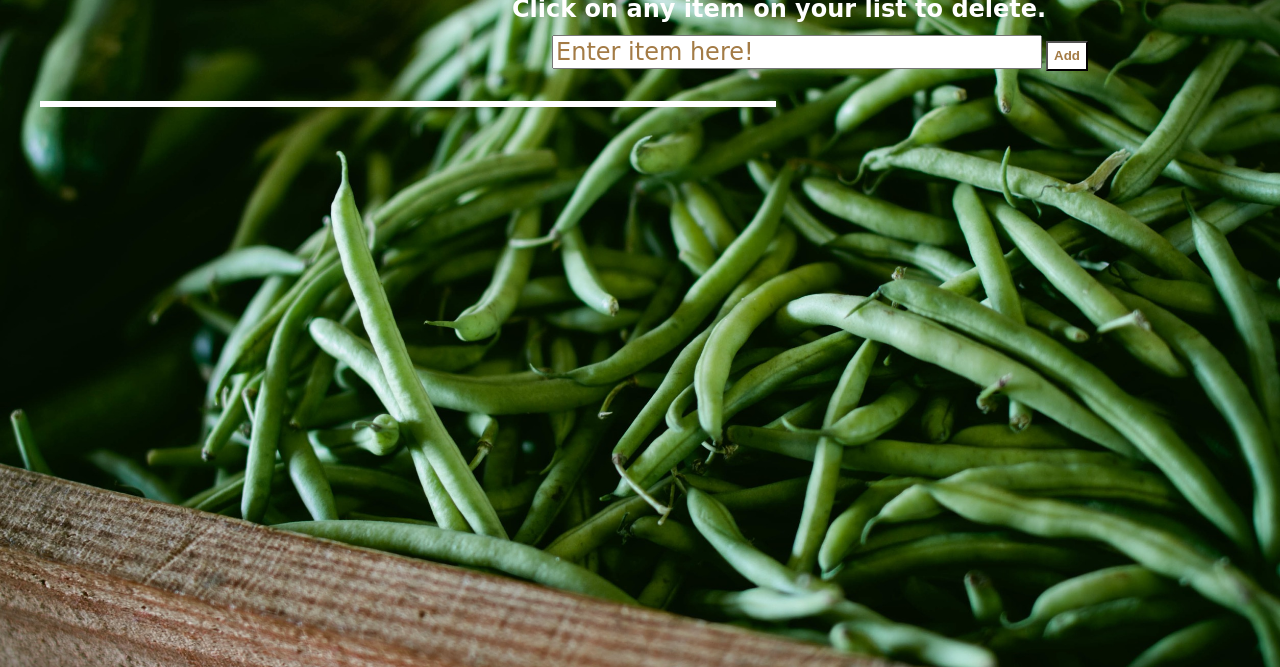
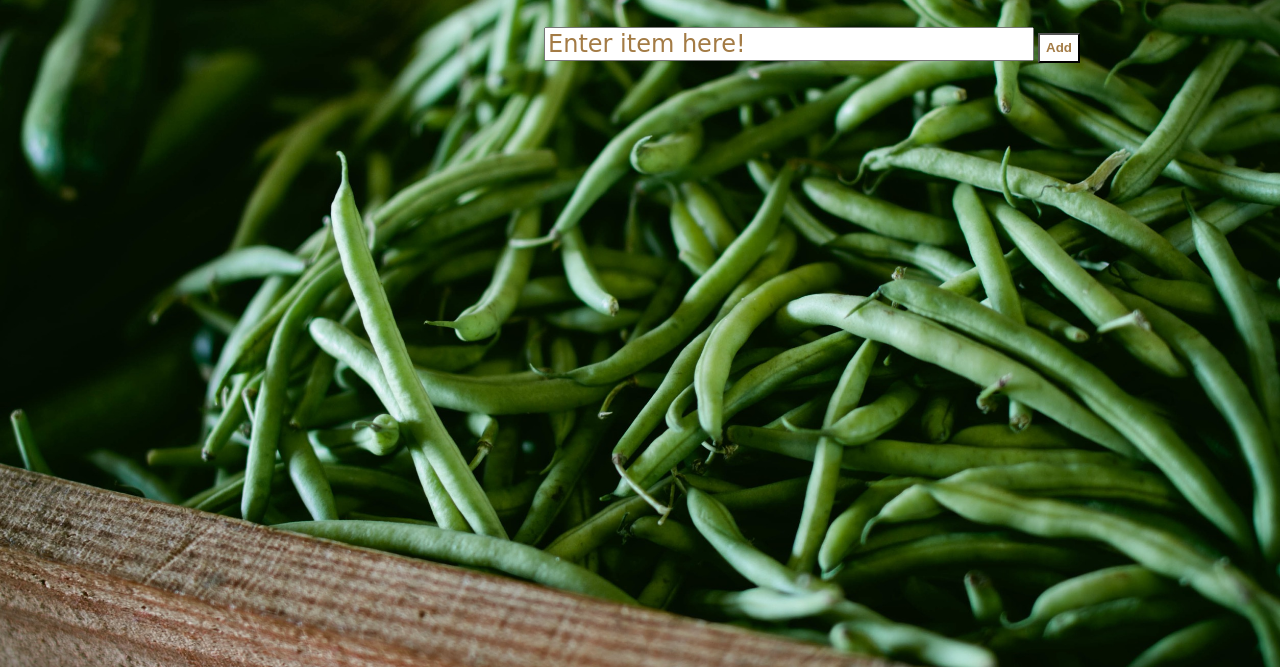
Before and after one commit to Awilda/shopping-list, a plain HTML site: page index.html in a window 1280 px wide. Shown: the part 133-800 px from the top of the page. Drawn offline with nearby package versions, Linux system fonts and the light colour scheme; files whose address does not match are found by name; a web font is replaced by a local one.

Commit message:
Update index.html

```diff
--- a/index.html
+++ b/index.html
@@ -1,9 +1,10 @@
+<html>
 <html>
 <head>
 	<meta charset="UTF-8">
 	<title>Shopping List</title>
 	<link rel="stylesheet" href="css/stylesheet.css" type="text/css">
-	<link rel="reset" href="css/reset.css" type="text/css">
+	<link rel="stylesheet" href="css/reset.css" type="text/css">
 	<link href='http://fonts.googleapis.com/css?family=Rancho' rel='stylesheet' type='text/css'>
 	<script src="http://code.jquery.com/jquery.min.js"></script>
 	<script src="js/app.js"></script>
@@ -16,6 +17,8 @@
         <input id="text-box" type="text" name="additems" value="Enter item here!" size="35">
         </form>
         <button id="add">Add</button><br/>
-        <div class="items"></div>
+        <div id="items">
+        	<p class="items"></p>
+        </div>
 	</body>
 </html>
```
